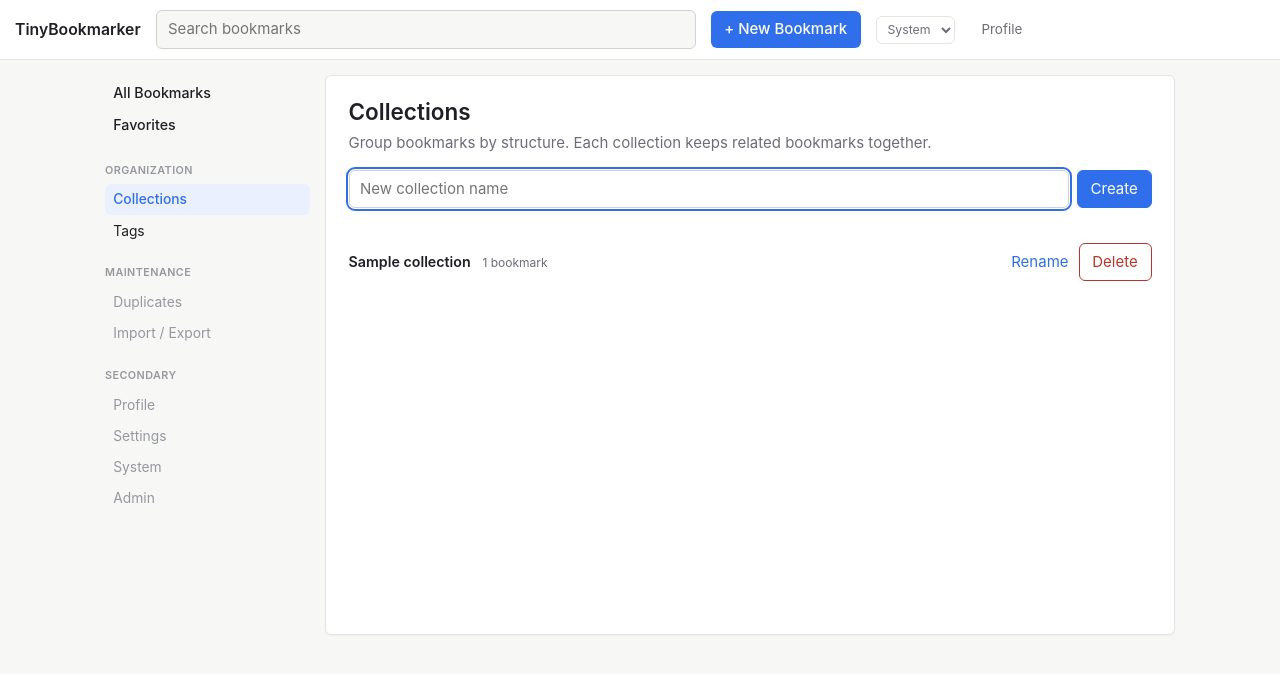
After one commit to Nanja-at-web/TinyBookmarker, a Flask app: page /collections in a window 1280 px wide. The commit adds this page. Shown: the top 674 px of the page. Run offline with Flask 3, Linux system fonts and the light colour scheme; tables that the repository leaves empty hold one stand-in row (values such as "Sample post").

Commit message:
feat: add collections screen

```diff
--- a/app.py
+++ b/app.py
@@ -213,6 +213,75 @@ def register_routes(app: Flask) -> None:
             abort(404)
         return redirect(request.form.get("next") or url_for("all_bookmarks"))
 
+    # ── Collections ──────────────────────────────────────────────────────────
+
+    @app.get("/collections")
+    def collections():
+        conn = db.get_db()
+        return render_template(
+            "collections.html",
+            page="collections",
+            page_title="Collections",
+            collections=bm.list_collections_with_counts(conn),
+            create_error=None,
+            create_name="",
+        )
+
+    @app.post("/collections/new")
+    def new_collection():
+        conn = db.get_db()
+        name = (request.form.get("name") or "").strip()
+        _id, error = bm.create_collection(conn, name)
+        if error:
+            return render_template(
+                "collections.html",
+                page="collections",
+                page_title="Collections",
+                collections=bm.list_collections_with_counts(conn),
+                create_error=error,
+                create_name=name,
+            ), 400
+        flash("Collection created.", "success")
+        return redirect(url_for("collections"))
+
+    @app.route("/collections/<int:collection_id>/edit", methods=["GET", "POST"])
+    def edit_collection(collection_id: int):
+        conn = db.get_db()
+        collection = bm.get_collection(conn, collection_id)
+        if collection is None:
+            abort(404)
+        if request.method == "POST":
+            new_name = (request.form.get("name") or "").strip()
+            error = bm.rename_collection(conn, collection_id, new_name)
+            if error:
+                return render_template(
+                    "collection_rename.html",
+                    page="collections",
+                    page_title="Rename Collection",
+                    collection=collection,
+                    form_name=new_name,
+                    error=error,
+                ), 400
+            flash("Collection renamed.", "success")
+            return redirect(url_for("collections"))
+        return render_template(
+            "collection_rename.html",
+            page="collections",
+            page_title="Rename Collection",
+            collection=collection,
+            form_name=collection["name"],
+            error=None,
+        )
+
+    @app.post("/collections/<int:collection_id>/delete")
+    def delete_collection(collection_id: int):
+        conn = db.get_db()
+        if bm.get_collection(conn, collection_id) is None:
+            abort(404)
+        bm.delete_collection(conn, collection_id)
+        flash("Collection deleted.", "success")
+        return redirect(url_for("collections"))
+
 
 def _is_filtered(params: dict) -> bool:
     """Return True if the user has applied a search or filter to the current view.
--- a/bookmarks.py
+++ b/bookmarks.py
@@ -249,6 +249,64 @@ def list_collections(db: sqlite3.Connection) -> list[dict]:
     return [dict(r) for r in db.execute("SELECT id, name FROM collections ORDER BY LOWER(name)")]
 
 
+def list_collections_with_counts(db: sqlite3.Connection) -> list[dict]:
+    """Return all collections with their bookmark counts, sorted alphabetically."""
+    rows = db.execute(
+        """
+        SELECT c.id, c.name, COUNT(bc.bookmark_id) AS bookmark_count
+          FROM collections c
+          LEFT JOIN bookmark_collections bc ON bc.collection_id = c.id
+         GROUP BY c.id, c.name
+         ORDER BY LOWER(c.name)
+        """
+    ).fetchall()
+    return [dict(r) for r in rows]
+
+
+def get_collection(db: sqlite3.Connection, collection_id: int) -> dict | None:
+    """Return {id, name} for a collection, or None if not found."""
+    row = db.execute(
+        "SELECT id, name FROM collections WHERE id = ?", (collection_id,)
+    ).fetchone()
+    return dict(row) if row else None
+
+
+def create_collection(db: sqlite3.Connection, name: str) -> tuple[int | None, str | None]:
+    """Create a new collection. Returns (id, None) on success or (None, error) on failure."""
+    name = name.strip()
+    if not name:
+        return None, "Collection name is required."
+    existing = db.execute(
+        "SELECT id FROM collections WHERE name = ?", (name,)
+    ).fetchone()
+    if existing:
+        return None, "A collection with this name already exists."
+    cur = db.execute("INSERT INTO collections (name) VALUES (?)", (name,))
+    db.commit()
+    return cur.lastrowid, None
+
+
+def rename_collection(db: sqlite3.Connection, collection_id: int, new_name: str) -> str | None:
+    """Rename a collection. Returns None on success or an error message on failure."""
+    new_name = new_name.strip()
+    if not new_name:
+        return "Collection name is required."
+    existing = db.execute(
+        "SELECT id FROM collections WHERE name = ? AND id != ?", (new_name, collection_id)
+    ).fetchone()
+    if existing:
+        return "A collection with this name already exists."
+    db.execute("UPDATE collections SET name = ? WHERE id = ?", (new_name, collection_id))
+    db.commit()
+    return None
+
+
+def delete_collection(db: sqlite3.Connection, collection_id: int) -> None:
+    """Delete a collection. Bookmarks are kept; only the collection grouping is removed (CASCADE)."""
+    db.execute("DELETE FROM collections WHERE id = ?", (collection_id,))
+    db.commit()
+
+
 def list_tags(db: sqlite3.Connection) -> list[dict]:
     return [dict(r) for r in db.execute("SELECT id, name FROM tags ORDER BY LOWER(name)")]
 
--- a/static/style.css
+++ b/static/style.css
@@ -338,6 +338,73 @@ h2 { font-size: 1rem; }
   text-decoration: none;
 }
 
+/* Collections list */
+.collection-create {
+  display: flex;
+  flex-direction: column;
+  gap: .35rem;
+  margin-bottom: 1.5rem;
+}
+.collection-create-row {
+  display: flex;
+  gap: .5rem;
+}
+.collection-create input {
+  flex: 1;
+  min-width: 0;
+  padding: .45rem .7rem;
+  border: 1px solid var(--border-strong);
+  border-radius: var(--radius);
+  font: inherit;
+  background: var(--surface);
+}
+.collection-create input:focus {
+  outline: 2px solid var(--accent);
+  outline-offset: 1px;
+}
+.collection-list {
+  list-style: none;
+  padding: 0;
+  margin: 0;
+}
+.collection-row {
+  display: flex;
+  align-items: center;
+  justify-content: space-between;
+  gap: 1rem;
+  padding: .85rem 0;
+  border-top: 1px solid var(--border);
+}
+.collection-row:first-child { border-top: 0; }
+.collection-info { min-width: 0; flex: 1; }
+.collection-name {
+  font-weight: 600;
+  font-size: .95rem;
+  color: var(--text);
+}
+.collection-name:hover { color: var(--accent); text-decoration: none; }
+.collection-count {
+  margin-left: .5rem;
+  font-size: .8rem;
+  color: var(--text-muted);
+}
+.collection-actions {
+  display: flex;
+  gap: .25rem;
+  align-items: center;
+  flex-shrink: 0;
+}
+/* Rename link — quiet until hovered, matching bookmark-row Edit pattern. */
+.collection-rename-link {
+  color: var(--text-faint);
+  font-size: .85rem;
+  padding: .4rem .25rem;
+}
+.collection-rename-link:hover { color: var(--accent); text-decoration: none; }
+
+/* Small button variant for inline destructive actions. */
+.btn-sm { padding: .3rem .6rem; font-size: .85rem; }
+
 /* Buttons */
 .btn {
   display: inline-block;
--- a/templates/base.html
+++ b/templates/base.html
@@ -45,10 +45,10 @@
         </ul>
       </div>
 
-      <div class="sidebar-group sidebar-group-muted">
+      <div class="sidebar-group">
         <h2>Organization</h2>
         <ul>
-          <li><span class="sidebar-soon">Collections</span></li>
+          <li><a class="{{ 'active' if page == 'collections' else '' }}" href="{{ url_for('collections') }}">Collections</a></li>
           <li><span class="sidebar-soon">Tags</span></li>
         </ul>
       </div>
--- /dev/null
+++ b/templates/collections.html
@@ -0,0 +1,51 @@
+{% extends "base.html" %}
+
+{% block main %}
+<header class="page-header">
+  <h1>Collections</h1>
+  <p class="page-subtitle">Group bookmarks by structure. Each collection keeps related bookmarks together.</p>
+</header>
+
+<form class="collection-create" method="post" action="{{ url_for('new_collection') }}">
+  <div class="collection-create-row">
+    <input type="text" name="name" value="{{ create_name }}" required
+           placeholder="New collection name"
+           aria-label="New collection name"
+           autofocus>
+    <button type="submit" class="btn btn-primary">Create</button>
+  </div>
+  {% if create_error %}
+    <p class="field-error">{{ create_error }}</p>
+  {% endif %}
+</form>
+
+{% if collections %}
+  <ul class="collection-list">
+    {% for c in collections %}
+      <li class="collection-row">
+        <div class="collection-info">
+          <a class="collection-name" href="{{ url_for('all_bookmarks', collection=c.id) }}">{{ c.name }}</a>
+          <span class="collection-count">
+            {{ c.bookmark_count }} bookmark{{ '' if c.bookmark_count == 1 else 's' }}
+          </span>
+        </div>
+        <div class="collection-actions">
+          <a class="btn btn-link collection-rename-link"
+             href="{{ url_for('edit_collection', collection_id=c.id) }}">Rename</a>
+          <form method="post"
+                action="{{ url_for('delete_collection', collection_id=c.id) }}"
+                onsubmit="return confirm('Delete “{{ c.name }}”? The collection will be removed. Your bookmarks will not be deleted.');">
+            <button type="submit" class="btn btn-danger btn-sm">Delete</button>
+          </form>
+        </div>
+      </li>
+    {% endfor %}
+  </ul>
+{% else %}
+  <section class="empty-state">
+    <h2>No collections yet</h2>
+    <p>Collections group bookmarks by structure. Create your first collection above to get started.</p>
+    <p class="empty-note">Collections are for structure. Use tags for flexible labels across topics.</p>
+  </section>
+{% endif %}
+{% endblock %}
```
Also changed, not shown: templates/collection_rename.html (added, +25 -0 lines), tests/test_app.py (+87 -0 lines).
